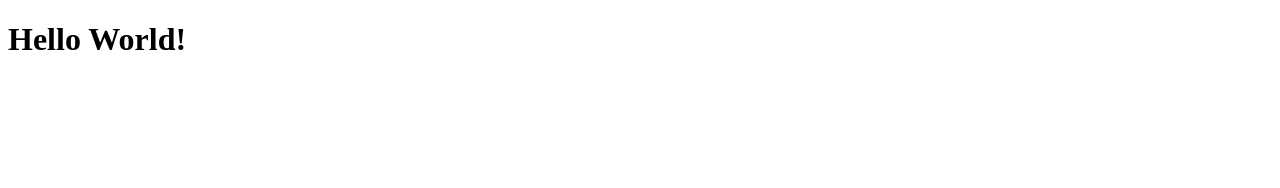
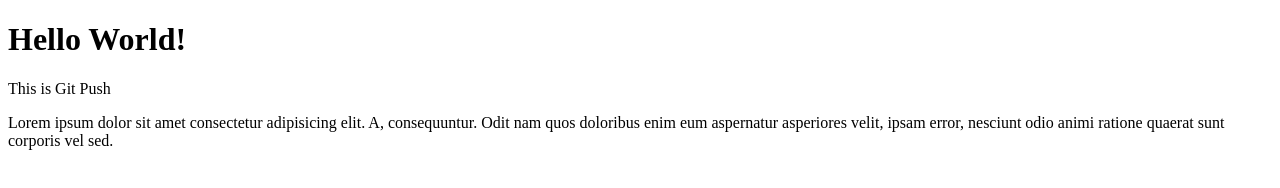
Before and after one commit to MozaffarHassan/first-project, a plain HTML site: page index.html in a window 1280 px wide. Drawn offline with Linux system fonts and the light colour scheme.

Commit message:
ptag -added

```diff
--- a/index.html
+++ b/index.html
@@ -8,5 +8,7 @@
 </head>
 <body>
     <h1>Hello World!</h1>
+    <p>This is Git Push</p>
+    <p>Lorem ipsum dolor sit amet consectetur adipisicing elit. A, consequuntur. Odit nam quos doloribus enim eum aspernatur asperiores velit, ipsam error, nesciunt odio animi ratione quaerat sunt corporis vel sed.</p>
 </body>
 </html>
```
